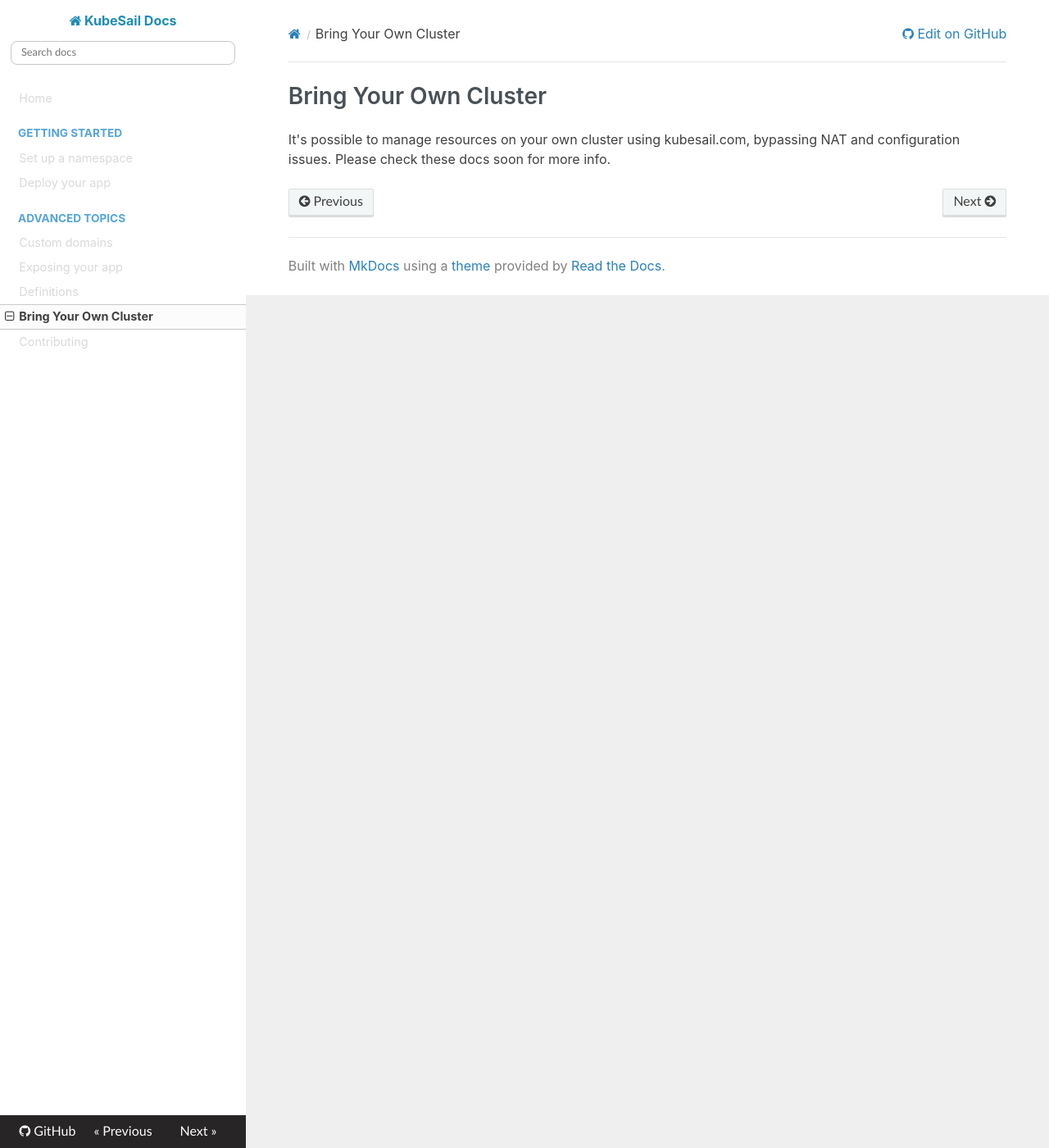
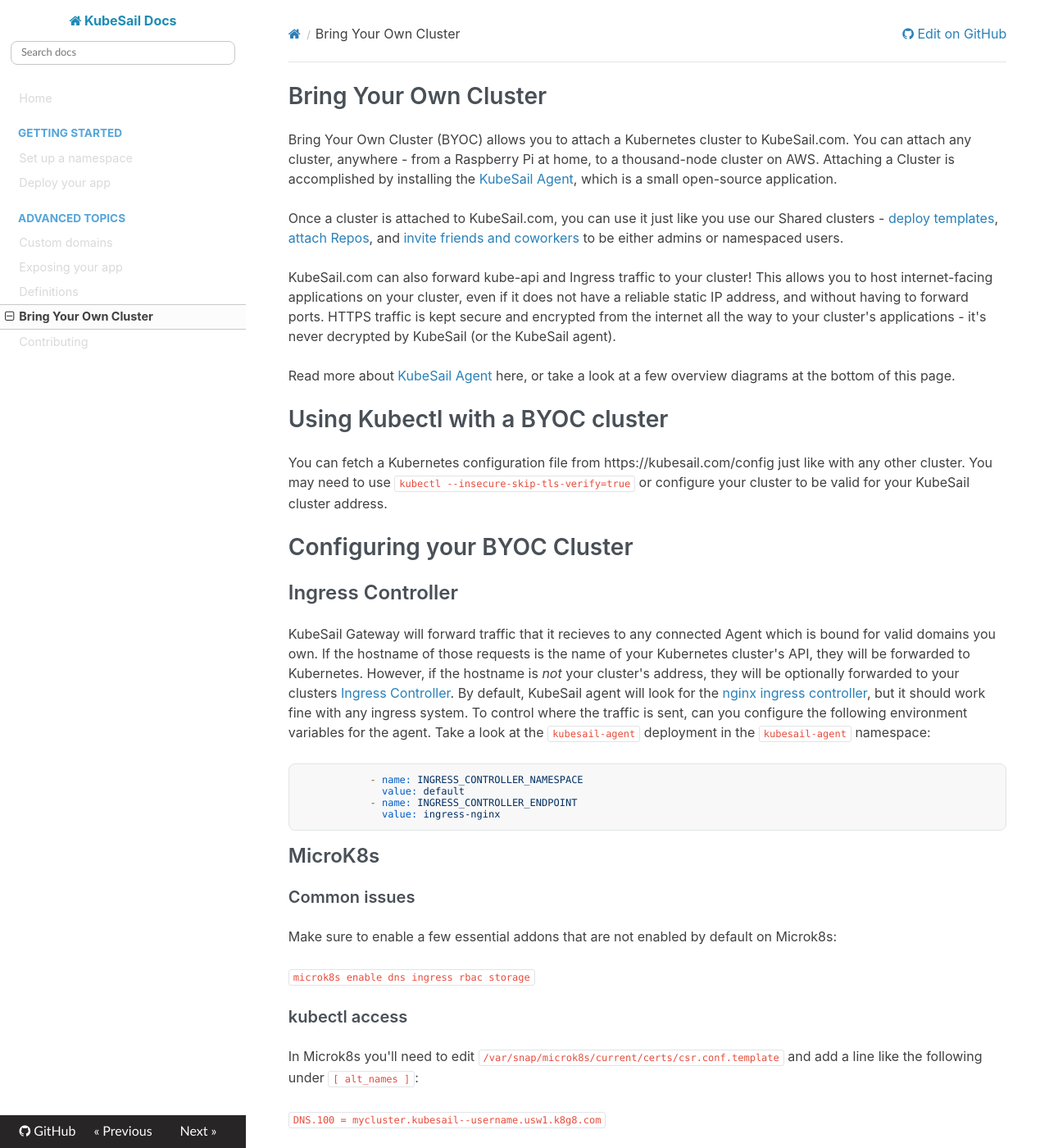
Before and after one commit to kubesail/kubesail-docs, an MkDocs documentation site: the page built from docs/byoc.md, in a window 1280 px wide and 1400 px high. Shown: the whole window at 82% size. Built offline with MkDocs 1.6.1, drawn with Linux system fonts in a browser that asks for light colours; nearby versions of some CDN libraries; some of the changed text lies outside the part shown.

Commit message:
add some BYOC docs

````diff
--- a/docs/byoc.md
+++ b/docs/byoc.md
@@ -1,3 +1,76 @@
 # Bring Your Own Cluster
 
-It's possible to manage resources on your own cluster using kubesail.com, bypassing NAT and configuration issues. Please check these docs soon for more info.
+Bring Your Own Cluster (BYOC) allows you to attach a Kubernetes cluster to KubeSail.com. You can attach any cluster, anywhere - from a Raspberry Pi at home, to a thousand-node cluster on AWS. Attaching a Cluster is accomplished by installing the [KubeSail Agent](https://github.com/kubesail/kubesail-agent), which is a small open-source application.
+
+Once a cluster is attached to KubeSail.com, you can use it just like you use our Shared clusters - [deploy templates](https://kubesail.com/templates), [attach Repos](https://kubesail.com/repos), and [invite friends and coworkers](https://kubesail.com/clusters) to be either admins or namespaced users.
+
+KubeSail.com can also forward kube-api and Ingress traffic to your cluster! This allows you to host internet-facing applications on your cluster, even if it does not have a reliable static IP address, and without having to forward ports. HTTPS traffic is kept secure and encrypted from the internet all the way to your cluster's applications - it's never decrypted by KubeSail (or the KubeSail agent).
+
+Read more about [KubeSail Agent](https://github.com/kubesail/kubesail-agent) here, or take a look at a few overview diagrams at the bottom of this page.
+
+# Using Kubectl with a BYOC cluster
+
+You can fetch a Kubernetes configuration file from https://kubesail.com/config just like with any other cluster. You may need to use `kubectl --insecure-skip-tls-verify=true` or configure your cluster to be valid for your KubeSail cluster address.
+
+# Configuring your BYOC Cluster
+
+## Ingress Controller
+
+KubeSail Gateway will forward traffic that it recieves to any connected Agent which is bound for valid domains you own. If the hostname of those requests is the name of your Kubernetes cluster's API, they will be forwarded to Kubernetes. However, if the hostname is _not_ your cluster's address, they will be optionally forwarded to your clusters [Ingress Controller](https://kubernetes.io/docs/concepts/services-networking/ingress-controllers/). By default, KubeSail agent will look for the [nginx ingress controller](https://kubernetes.github.io/ingress-nginx/), but it should work fine with any ingress system. To control where the traffic is sent, can you configure the following environment variables for the agent. Take a look at the `kubesail-agent` deployment in the `kubesail-agent` namespace:
+
+```
+            - name: INGRESS_CONTROLLER_NAMESPACE
+              value: default
+            - name: INGRESS_CONTROLLER_ENDPOINT
+              value: ingress-nginx
+```
+
+## MicroK8s
+
+### Common issues
+Make sure to enable a few essential addons that are not enabled by default on Microk8s:
+
+`microk8s enable dns ingress rbac storage`
+
+### kubectl access
+In Microk8s you'll need to edit `/var/snap/microk8s/current/certs/csr.conf.template` and add a line like the following under `[ alt_names ]`:
+
+`DNS.100 = mycluster.kubesail--username.usw1.k8g8.com`
+
+For example, my home cluster has a line like:
+`DNS.100 = pasadena.erulabs.usw1.k8g8.com`.
+
+Wait a few seconds and try `kubectl` using your config from `https://kubesail.com/config`.
+
+> TIP: You can use different config files easily like `KUBECONFIG=configs/cluster1.yaml kubectl ...`
+
+## K3s
+
+### kubectl access
+When installing K3s, you can use the `--tls-san` flag with the planned name from KubeSail. For example: `--tls-san mycluster.kubesail--username.usw1.k8g8.com`
+
+## KubeSpray
+
+### kubectl access
+You can add a `supplementary_addresses_in_ssl_keys` to your group vars like:
+```
+supplementary_addresses_in_ssl_keys
+  - mycluster.kubesail--username.usw1.k8g8.com
+```
+Re-run your KubeSpray playbook and it should automatically generate a new certificate with your new hostname included.
+
+## EKS
+
+### kubectl access
+Unfortunately, EKS does not support adding additional sans at this time, although there is an [open request](https://github.com/aws/containers-roadmap/issues/413). Please use `kubectl --insecure-skip-tls-verify=true` or directly connect to the EKS cluster for now.
+
+## If all else fails
+You can use `kubectl --insecure-skip-tls-verify=true` for now, but please drop us a note in [our chat](https://gitter.im/KubeSail/community) and we'll figure it out together!
+
+# Technical overview:
+
+<img src="./img/gateway-overview.png" />
+
+# Request flow:
+
+<img src="./img/byoc-request-flow.png" />
````
Also changed, not shown: docs/img/byoc-request-flow.png (added), docs/img/gateway-overview.png (added).
